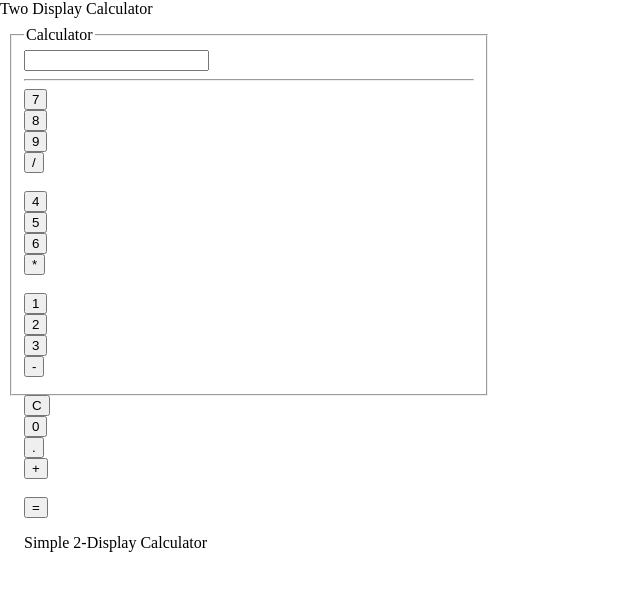
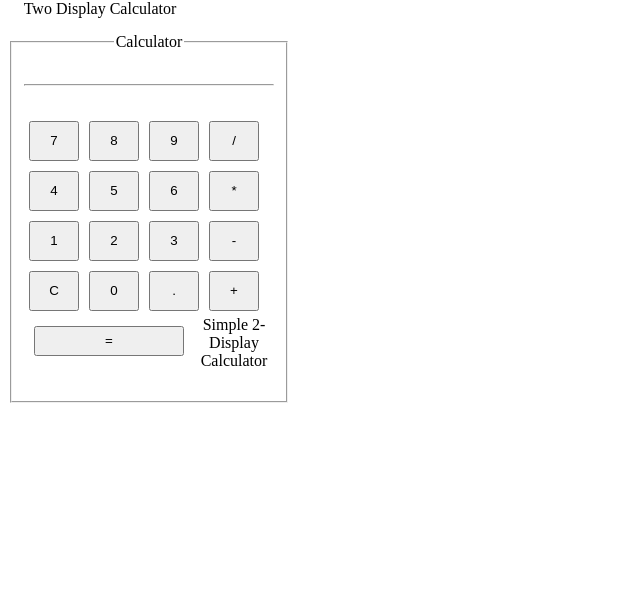
Before and after one commit to omoluabidotcom/Basic-php-calculator, a PHP site: page / in a window 1280 px wide. Shown: the top 591 px of the page, without its empty margins (0-640 px from the left). Run offline with PHP 8.4, Linux system fonts and the light colour scheme.

Commit message:
A bit of styling added

```diff
--- a/index.php
+++ b/index.php
@@ -64,7 +64,7 @@ include 'inc/autoload.inc.php';
         <br>
 
         <!-- Below the submit button is added -->
-        <input type="submit" name="submit" value="=" class="numb" id="numb" />
+        <input type="submit" name="submit" value="=" class="submit" id="submit" />
 
         <p class="sub_header" > Simple 2-Display Calculator </p>
     </form>
--- a/styles.css
+++ b/styles.css
@@ -1,10 +1,60 @@
 * {
     display: block;
-    justify-content: center;
 }
 
- .container {
+body {
+    text-align: center;
+    height: 400px;
+    width: 250px;
+}
+
+.container {
     display: block;
-    width: 450px;
-    height: 350px
+    height: 350px;
+    width: 250px;
 }
+
+.numberSpace {
+    border: 0px;
+
+}
+
+title {
+    text-align: center;
+    width: 200px;
+    height: 25px;
+}
+
+hr {
+    margin-top: 10px;
+    margin-bottom: 30px;
+}
+
+.numb {
+    display: inline;
+    float: left;
+    width: 50px;
+    height: 40px;
+    margin: 5px;
+}
+
+.refresh {
+    display: inline;
+    float: left;
+    width: 50px;
+    height: 40px;
+    margin: 5px;
+}
+
+.submit {
+    display: block;
+    float: left;
+    width: 150px;
+    height: 30px;
+    margin: 10px;
+    text-align: center;
+}
+
+.sub_header {
+    display: block;
+}
```
